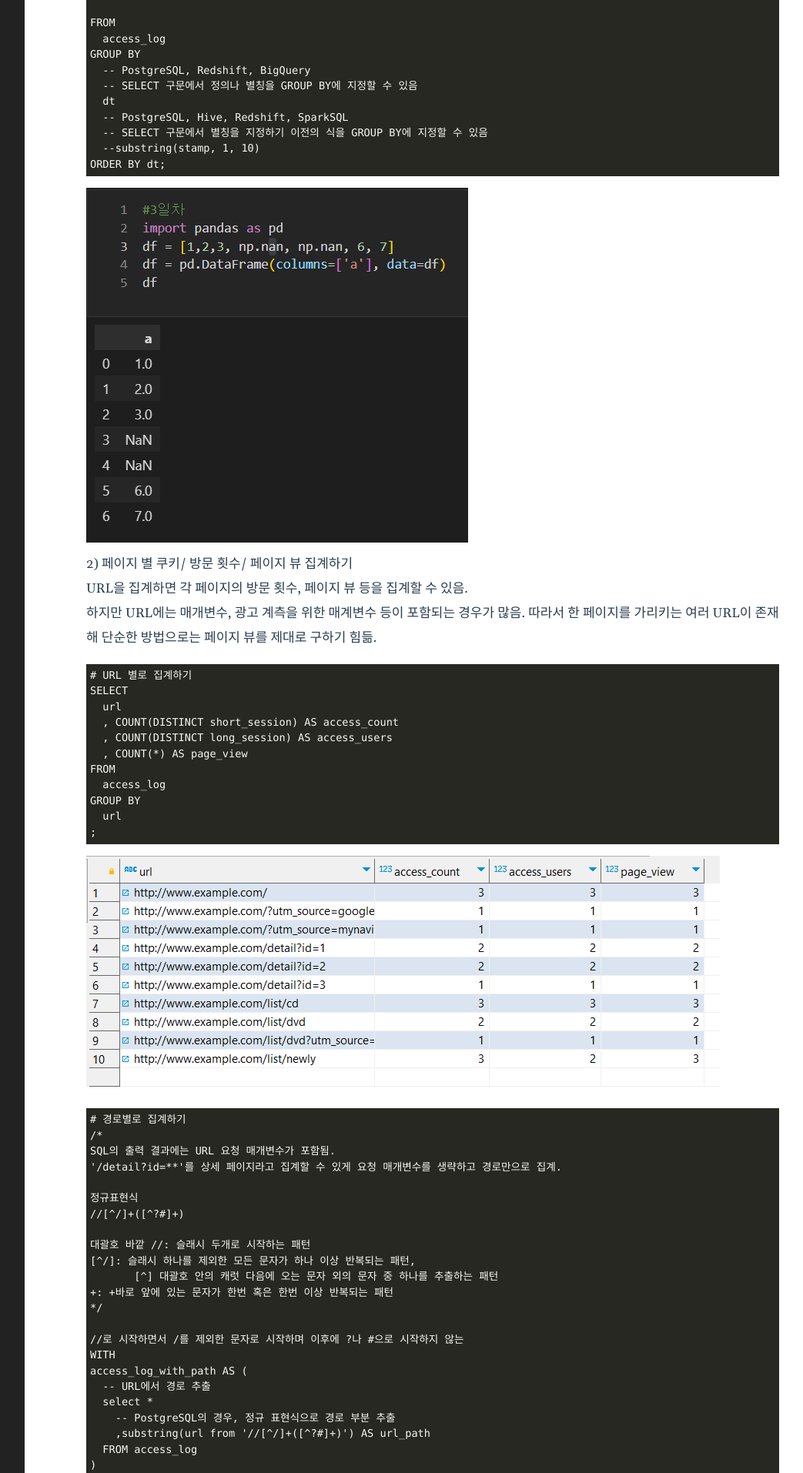
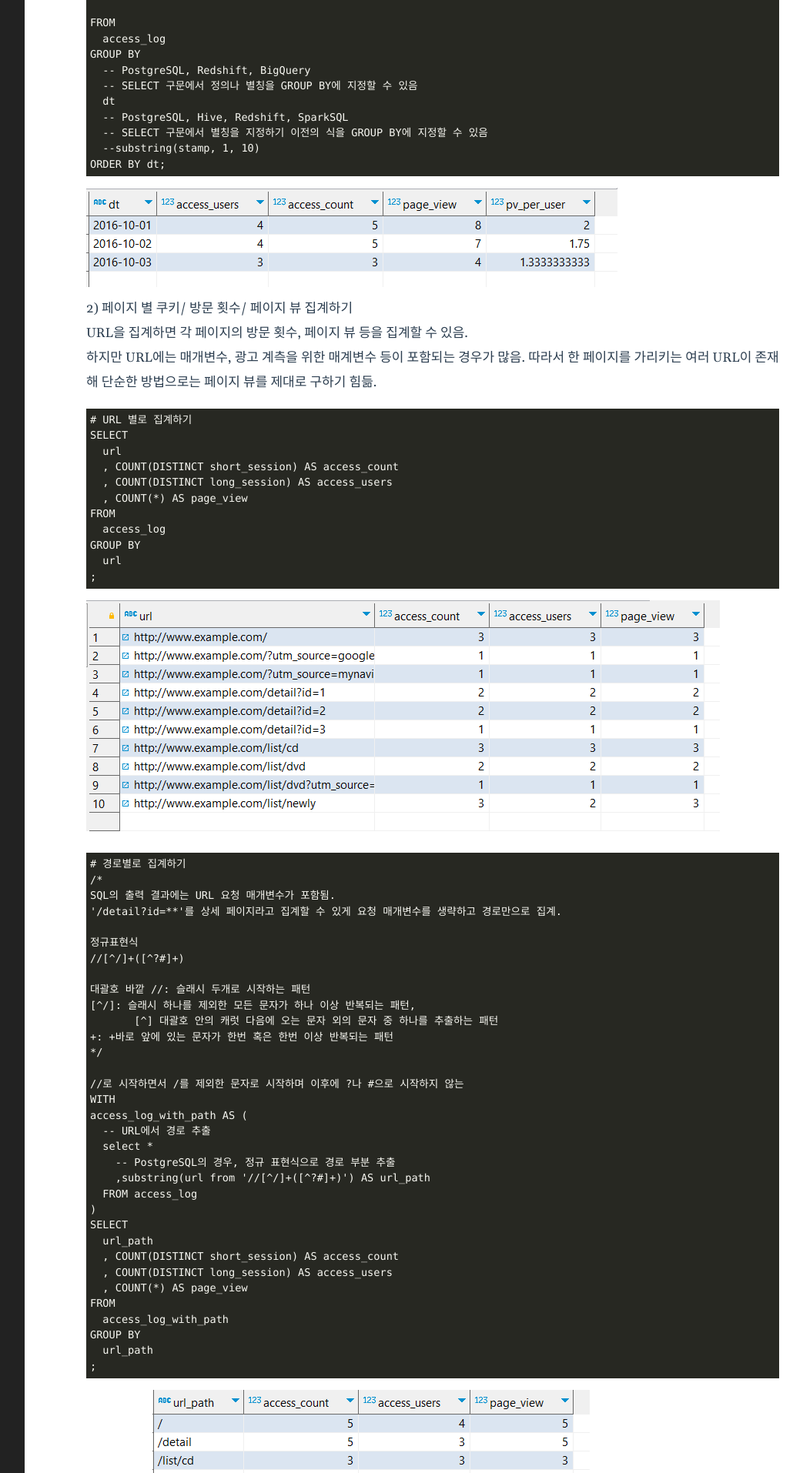
Before and after one commit to shina1221/shina1221.github.io, a Jekyll site: the page built from _posts/도서/데이터 분석을 위한 SQL 레시피/2023-05-01-데이터 분석을 위한 SQL 레시피_6강.md, in a window 1280 px wide. Shown: the part 1221-3135 px from the top of the page at 77% size, without its empty margins (188-1231 px from the left). Built offline with Jekyll 4.4.1, drawn with Linux system fonts in a browser that asks for light colours.

Commit message:
Update 2023-05-01-데이터 분석을 위한 SQL 레시피_6강.md

````diff
--- a/_posts/도서/데이터 분석을 위한 SQL 레시피/2023-05-01-데이터 분석을 위한 SQL 레시피_6강.md
+++ b/_posts/도서/데이터 분석을 위한 SQL 레시피/2023-05-01-데이터 분석을 위한 SQL 레시피_6강.md
@@ -63,7 +63,7 @@
 ORDER BY dt;
 ```
 
-![test](https://github.com/shina1221/shina1221.github.io/blob/main/_posts/%EC%9D%B4%EB%AF%B8%EC%A7%80/20230308_01.PNG)
+![test1](https://github.com/shina1221/shina1221.github.io/blob/main/_posts/%EC%9D%B4%EB%AF%B8%EC%A7%80/14_1.jpg)
 
 2) 페이지 별 쿠키/ 방문 횟수/ 페이지 뷰 집계하기
 URL을 집계하면 각 페이지의 방문 횟수, 페이지 뷰 등을 집계할 수 있음.
````
